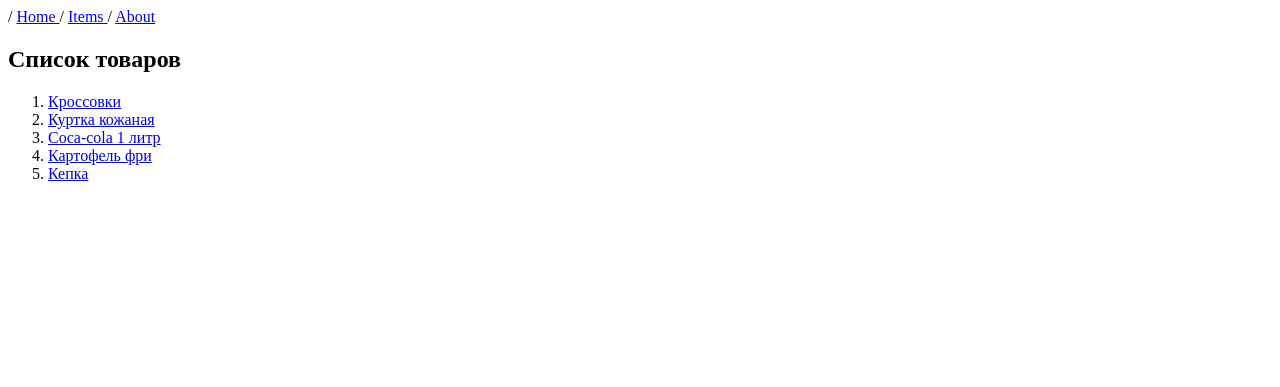
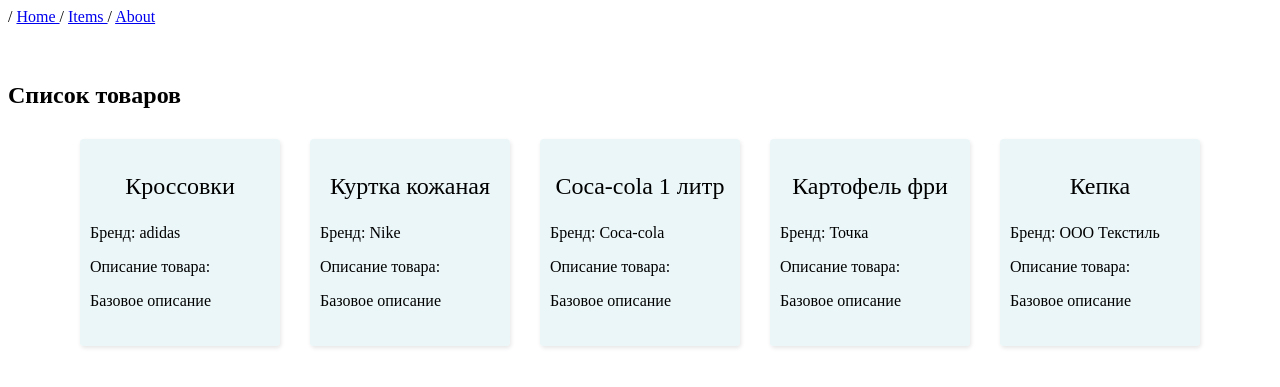
Before and after one commit to dsolovov/FirstDjango, a Django app: page /items in a window 1280 px wide. Shown: the top 387 px of the page. Run offline with Django 5.2, Linux system fonts and the light colour scheme; data comes from the database, SQL or seed files in the repository; both versions use the stored data as it was after the commit.

Commit message:
Done.M3:task1-2

```diff
--- /dev/null
+++ b/Demo/inc-1.html
@@ -0,0 +1,5 @@
+<div>
+    <p>
+        Какой-то кусок html, который можно подставить на любую другую страницу
+    </p>
+</div>
--- a/FirstDjango/settings.py
+++ b/FirstDjango/settings.py
@@ -119,6 +119,10 @@ USE_TZ = True
 
 STATIC_URL = 'static/'
 
+STATICFILES_DIRS = [
+    BASE_DIR / "static",
+]
+
 # Default primary key field type
 # https://docs.djangoproject.com/en/5.0/ref/settings/#default-auto-field
 
--- a/FirstDjango/urls.py
+++ b/FirstDjango/urls.py
@@ -16,11 +16,13 @@ Including another URLconf
 """
 from django.urls import path
 from MainApp import views
+from django.conf import settings
+from django.conf.urls.static import static
 
 
 urlpatterns = [
-    path('', views.home),
-    path('about', views.about),
-    path('item/<int:item_id>', views.get_item),
-    path('items', views.get_items),
-]
+    path('', views.home, name='home'),
+    path('about', views.about, name='about'),
+    path('item/<int:item_id>', views.get_item, name='item-detail'),
+    path('items', views.get_items, name='items-list'),
+] + static(settings.STATIC_URL, document_root=settings.STATIC_ROOT)
--- a/MainApp/models.py
+++ b/MainApp/models.py
@@ -1,7 +1,21 @@
 from django.db import models
 
+
 # Create your models here.
+
+class Color(models.Model):
+    name = models.CharField(max_length=32)
+
+    def __repr__(self) -> str:
+        return f'Color({self.name})'
+
+
 class Item(models.Model):
-   name  = models.CharField(max_length=100)
-   brand = models.CharField(max_length=100)
-   count = models.PositiveIntegerField()
+    name  = models.CharField(max_length=100)
+    brand = models.CharField(max_length=100)
+    count = models.PositiveIntegerField()
+    description = models.TextField(max_length=200, default="Базовое описание")
+    colors = models.ManyToManyField(to=Color)
+
+    def __repr__(self) -> str:
+        return f'Item({self.name}, {self.brand}, {self.count})'
--- a/MainApp/views.py
+++ b/MainApp/views.py
@@ -1,16 +1,17 @@
 from django.http import HttpResponse, HttpResponseNotFound
 from django.shortcuts import render
 from MainApp.models import Item
+from django.core.exceptions import ObjectDoesNotExist
 
 
 # Create your views here.
-author = {
-    "Имя": "Иван",
-    "Отчество": "Петрович",
-    "Фамилия": "Иванов",
-    "телефон": "8-923-600-01-02",
-    "email": "vasya@mail.ru",
-}
+#author = {
+    #"Имя": "Иван",
+    #"Отчество": "Петрович",
+    #"Фамилия": "Иванов",
+    #"телефон": "8-923-600-01-02",
+    #"email": "vasya@mail.ru",
+#}
 
 #items = [
     #{"id": 1, "name": "Кроссовки abibas", "quantity": 5},
@@ -22,10 +23,6 @@ author = {
 
 
 def home(request):
-    # text = """<h1>"Изучаем django"</h1>
-    #     <strong>Автор</strong>: <i>Иванов И.П.</i>
-    #     """
-    # return HttpResponse(text)
     context = {
         "name": "Петров Иван Николаевич",
         "email": "my_mail@mail.ru",
@@ -34,28 +31,33 @@ def home(request):
 
 
 def about(request):
-    text = f"""
-    <header>
-        / <a href="/"> Home </a> / <a href="/items"> Items </a> / <a href="/about"> About </a>
-    </header>
-    Имя: <b>{author["Имя"]}</b><br>
-    Отчество: <b>{author["Отчество"]}</b><br>
-    Фамилия: <b>{author["Фамилия"]}</b><br>
-    телефон: <b>{author["телефон"]}</b><br>
-    email: <b>{author["email"]}</b><br>
-    """
-    return HttpResponse(text)
+    author = {
+        "first_name": "Иван",
+        "middle_name": "Петрович",
+        "last_name": "Иванов",
+        "phone": "8-923-600-01-02",
+        "email": "vasya@mail.ru",
+    }
+    context = {
+        "author": author
+    }
+    return render(request, "about.html", context)
 
 
 def get_item(request, item_id: int):
-    """ По указанному item_id возращаем имя элемента и количество. """
+    """По указанному id возвращаем имя элемента и кол-во"""
     try:
         item = Item.objects.get(id=item_id)
+        colors = []
+        # Проверяем, что у элемента есть хоть один цвет
+        if item.colors.exists():
+            colors = item.colors.all()
     except ObjectDoesNotExist:
-        return HttpResponseNotFound(f'Item with id={item_id} not found')
+        return HttpResponseNotFound(f"Item with id={item_id} not found.")
     else:
         context = {
             "item": item,
+            "colors": colors,
         }
         return render(request, "item_page.html", context)
 
@@ -63,6 +65,6 @@ def get_item(request, item_id: int):
 def get_items(request):
     items = Item.objects.all()
     context = {
-        "items": items
+        "items": items,
     }
     return render(request, "items_list.html", context)
--- /dev/null
+++ b/static/style.css
@@ -0,0 +1,62 @@
+* {
+    box-sizing: border-box;
+}
+.item{
+    width:150pt;
+    height: 100%;
+    margin: 10px;
+    box-shadow: 1px 2px 4px rgba(0, 0, 0, 0.1);
+    border-radius: 4px;
+    padding-top:10px;
+    background: rgba(223, 241, 244, 0.625);
+}
+
+.item:hover {
+    background: rgb(207, 232, 237);
+    box-shadow: 4px 8px 16px rgba(71, 215, 240);
+}
+
+.item p{
+    padding-left: 10px;
+    padding-right: 10px;
+}
+
+.item_name{
+    font-size: 1.5em;
+    text-align:center;
+ }
+
+ .item a{
+    text-decoration: none;
+    color: black;
+    text-align: justify;
+
+ }
+.items {
+    width: 100%;
+    display: grid;
+    /* Автоматически заполняем на всю ширину grid-контейнера */
+    grid-template-columns: repeat(auto-fill, 200px);
+    max-width: 1200px; /* Ширина grid-контейнера */
+    justify-content: center;
+    justify-items: center; /* Размещаем карточку по центру */
+    column-gap: 30px; /* Отступ между колонками */
+    row-gap: 40px; /* Отступ между рядами */
+    margin: 0 auto;
+  }
+
+.container {
+    display: flex;
+}
+
+.ul_no_mark {
+    list-style-type: none;
+}
+
+.div_color {
+    border:1px solid #000;
+    width:10px;
+    height:10px;
+    margin-top:3px;
+    float:left;
+}
--- /dev/null
+++ b/templates/base.html
@@ -0,0 +1,19 @@
+<!DOCTYPE html>
+<html lang="en">
+<head>
+
+    <meta charset="UTF-8">
+    <title>
+        {% block title %}
+            Document
+        {% endblock  %}
+    </title>
+    {% block style %}
+    {% endblock %}
+</head>
+<body>
+    {% block content %}
+        {% include "header.html" %}
+    {% endblock  %}
+</body>
+</html>
--- /dev/null
+++ b/templates/header.html
@@ -0,0 +1,6 @@
+<header>
+    / <a href="{% url 'home' %}"> Home </a>
+    / <a href="{% url 'items-list' %}"> Items </a>
+    / <a href="{% url 'about' %}"> About </a>
+</header>
+<br><br>
--- a/templates/items_list.html
+++ b/templates/items_list.html
@@ -1,21 +1,33 @@
-<!DOCTYPE html>
-<html lang="ru">
-<head>
-    <meta charset="UTF-8">
-    <title>Items list</title>
-</head>
-<body>
-    <header>
-        / <a href="/"> Home </a> / <a href="/items"> Items </a> / <a href="/about"> About </a>
-    </header>
+{% extends "base.html" %}
+
+{% load static %}
+
+{% block title %}
+    Items list
+{% endblock  %}
+
+{% block style %}
+    {{ block.super }}
+
+    <link rel="stylesheet" href="{% static 'style.css' %}">
+{% endblock  %}
+
+{% block content %}
+    {{ block.super }}
 
     <h2> Список товаров</h2>
 
-    <ol>
+    <div class="items">
         {% for item in items %}
-            <li><a href="/item/{{ item.id }}"> {{ item.name }} </a></li>
+        <div class="item">
+            <a href="{% url "item-detail" item.id %}">
+                <p class = "item_name">{{ item.name }}</p>
+                <p> Бренд: {{ item.brand }}</p>
+                <p> Описание товара:</p>
+                <p> {{ item.description }} </p>
+             </a>
+        </div>
         {% endfor %}
-    </ol>
+    </div>
 
-</body>
-</html>
+{% endblock  %}
```
Also changed, not shown: Demo/base.html (added, +25 -0 lines), Demo/page1.html (added, +7 -0 lines), Demo/page2.html (added, +11 -0 lines), templates/about.html (added, +17 -0 lines), templates/index.html (+14 -14 lines), templates/item_page.html (+29 -18 lines), MainApp/migrations/0002_item_description.py (added), MainApp/migrations/0003_color.py (added), MainApp/migrations/0004_item_colors.py (added), db.sqlite3, static/django.svg (added).
